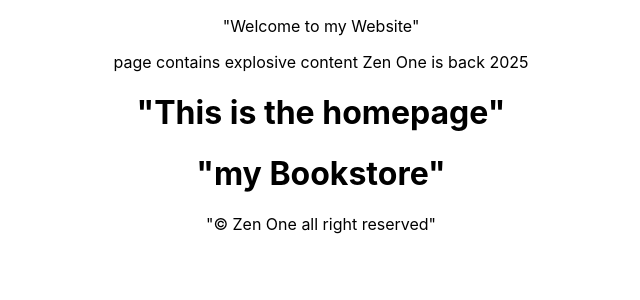
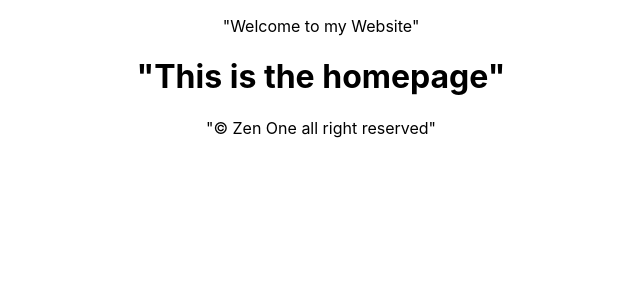
Before and after one commit to GorSharoyan/GorSharoyan.am, a React (Create React App) app: page / in a window 1280 px wide. Shown: the top 300 px of the page, without its empty margins (319-959 px from the left). Built offline with nearby package versions, Linux system fonts and the light colour scheme.

Commit message:
:construction_worker:Configured React Router and creating main routing paths

```diff
--- a/src/App.js
+++ b/src/App.js
@@ -4,18 +4,15 @@
 // Component imports
 import Header from "./components/Header/Header";
 import Footer from "./components/Footer/Footer";
-import HomePage from "./pages/Home/HomePage";
-import BooksPage from "./pages/Books/BooksPage";
 
-//Pages import
+//Router import
+import SwitchRouter from "./routes/SwitchRouter";
 
 function App() {
   return (
     <div className="App">
       <Header />
-      <p>page contains explosive content Zen One is back 2025 </p>
-      <HomePage />
-      <BooksPage />
+      <SwitchRouter />
       <Footer />
     </div>
   );
--- a/src/index.js
+++ b/src/index.js
@@ -1,13 +1,18 @@
-import React from 'react';
-import ReactDOM from 'react-dom/client';
-import './index.css';
-import App from './App';
-import reportWebVitals from './reportWebVitals';
+import React from "react";
+import ReactDOM from "react-dom/client";
+import "./index.css";
+import App from "./App";
+import reportWebVitals from "./reportWebVitals";
 
-const root = ReactDOM.createRoot(document.getElementById('root'));
+//React Router Imports
+import { BrowserRouter as Router } from "react-router-dom";
+
+const root = ReactDOM.createRoot(document.getElementById("root"));
 root.render(
   <React.StrictMode>
-    <App />
+    <Router>
+      <App />
+    </Router>
   </React.StrictMode>
 );
 
--- /dev/null
+++ b/src/routes/SwitchRouter.js
@@ -0,0 +1,21 @@
+import react from "react";
+
+//React Router Imports
+
+import { Route } from "react-router-dom";
+import { Routes } from "react-router-dom";
+
+//Pages import
+import HomePage from "../pages/Home/HomePage";
+import BooksPage from "../pages/Books/BooksPage";
+
+export default function SwitchRouter() {
+  return (
+    <main>
+      <Routes>
+        <Route path="/" element={<HomePage />} />
+        <Route path="/bookstore" element={<BooksPage />} />
+      </Routes>
+    </main>
+  );
+}
```
